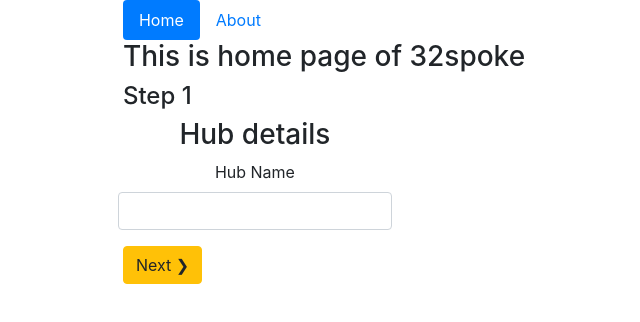
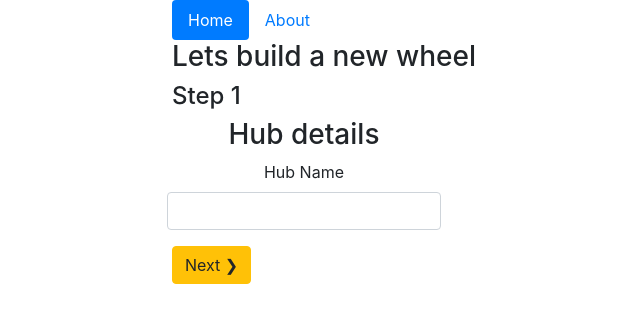
Before and after one commit to kimchirice/32spoke, a React (Create React App) app: page / in a window 1280 px wide. Shown: the top 322 px of the page, without its empty margins (316-956 px from the left). Built offline with nearby package versions, Linux system fonts and the light colour scheme.

Commit message:
[Mod] update header text

```diff
--- a/src/Components/form/FormHub.js
+++ b/src/Components/form/FormHub.js
@@ -12,7 +12,7 @@ export default function Hub(props) {
                 title={'Hub Name'}
                 id={'hubName'}
                 name={'hubName'}
-                value={props.value}
+                value={props.wheel.hubName}
                 onChange={props.handleChange}
                 autoFocus
               />
--- a/src/Pages/Home.js
+++ b/src/Pages/Home.js
@@ -5,7 +5,7 @@ export default function Home() {
 
   return (
     <div >
-      <h3>This is home page of 32spoke</h3>
+      <h3>Lets build a new wheel</h3>
 
         <div className="progress-bar bg-success" role="progressbar" style={{width: '25%'}} aria-valuenow="20" aria-valuemin="0" aria-valuemax="100"></div>
         <FormContainer />
```
